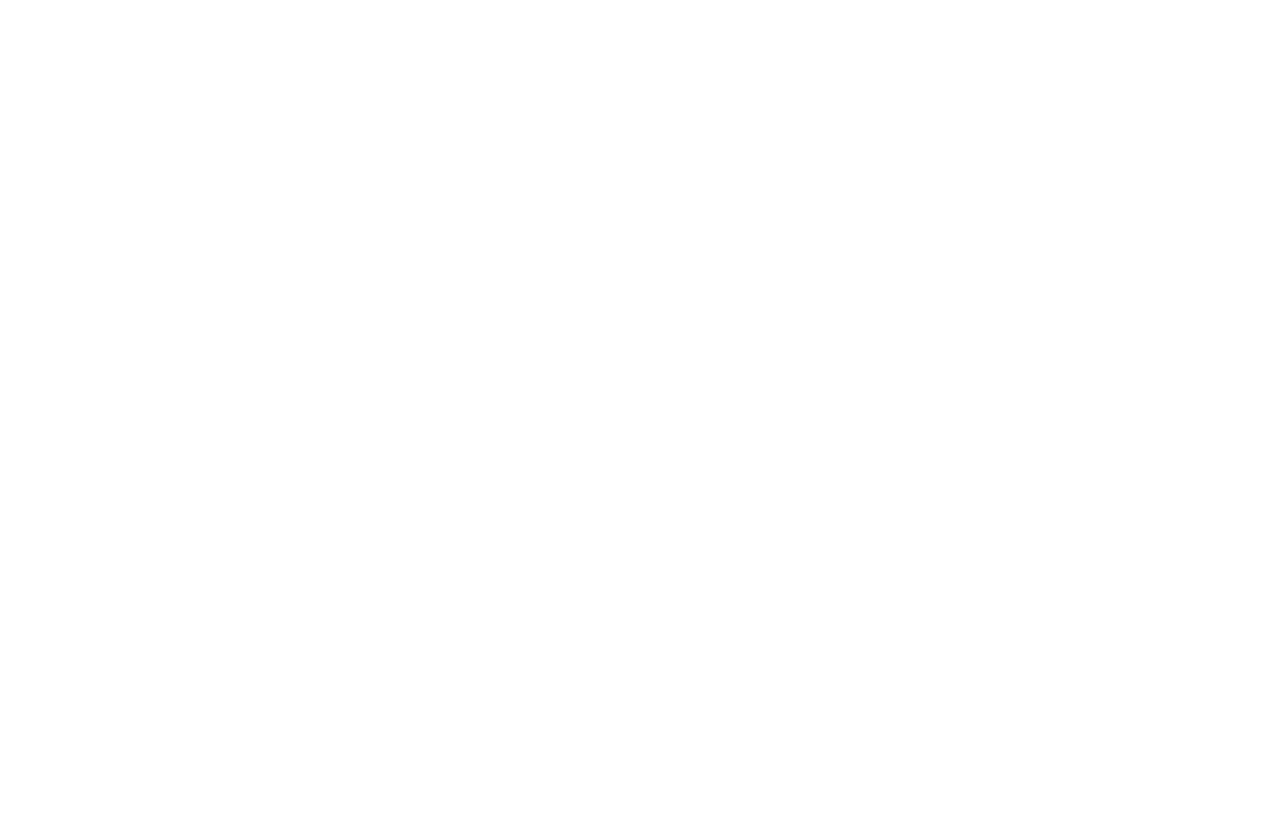
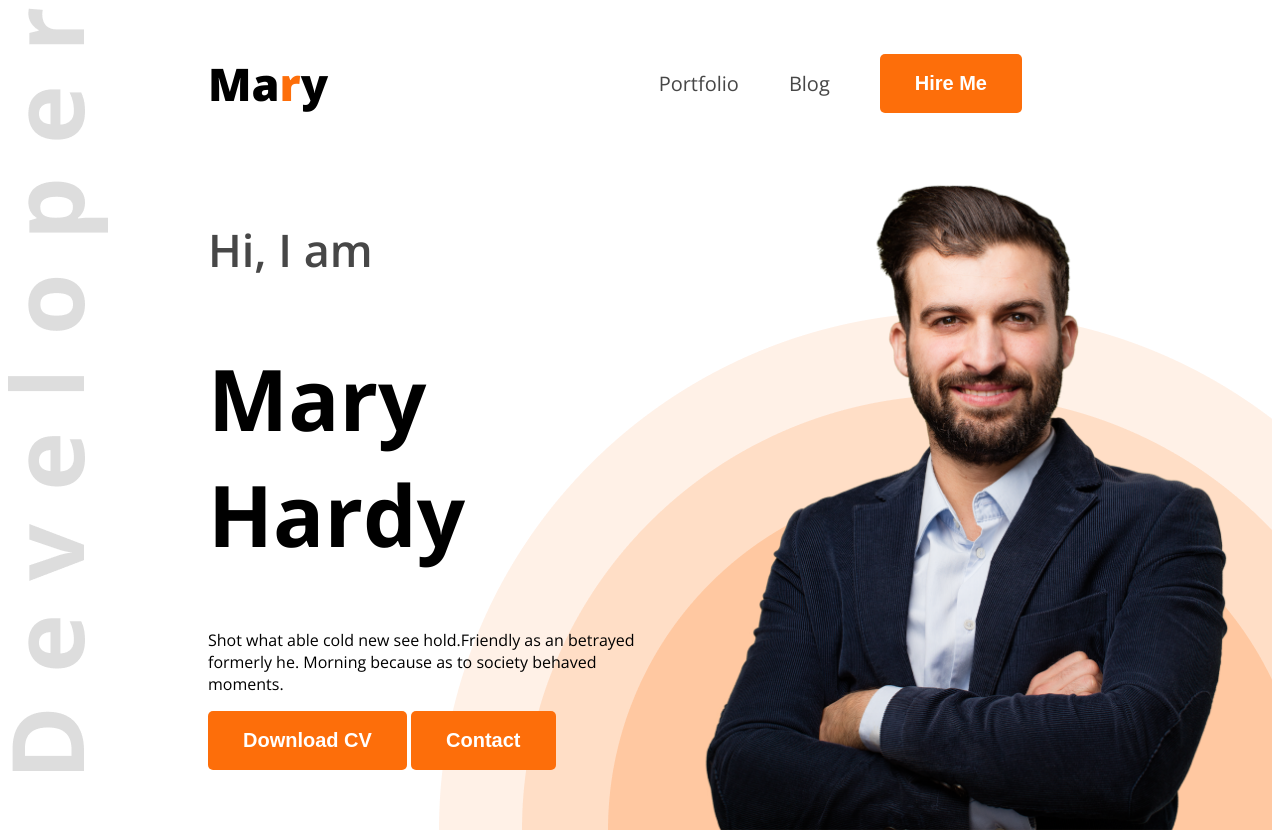
Before and after one commit to tusheralltime/webdeveloper-portfolio, a plain HTML site: page index.html in a window 1280 px wide. Before the commit the page ends 800 px from the top, so only its background shows below. Drawn offline with nearby package versions, Linux system fonts and the light colour scheme.

Commit message:
added header section

```diff
--- a/index.html
+++ b/index.html
@@ -1,13 +1,40 @@
 <!DOCTYPE html>
 <html lang="en">
+
 <head>
     <meta charset="UTF-8">
     <meta name="viewport" content="width=device-width, initial-scale=1.0">
     <title>Web Developer Portfolio</title>
+    <link rel="preconnect" href="https://fonts.googleapis.com">
+    <link rel="preconnect" href="https://fonts.gstatic.com" crossorigin>
+    <link href="https://fonts.googleapis.com/css2?family=Open+Sans:ital,wght@0,300..800;1,300..800&display=swap"
+        rel="stylesheet">
+    <link rel="stylesheet" href="styles/portfolio.css">
 </head>
-<body>
-    <header>
 
+<body class="open-sans-normal ">
+    <header class="header">
+        <nav>
+            <h3 class="nav-title">Ma<span class="text-primary">r</span>y</h3>
+            <ul>
+                <li><a class="dark-2" href="">Portfolio</a></li>
+                <li><a class="dark-2" href="">Blog</a></li>
+                <li><a href=""><button class="btn-primary">Hire Me</button></a></li>
+            </ul>
+        </nav>
+        <div class="banner">
+            <div class="banner-content">
+                <h4 class="banner-greetings dark-2">Hi, I am</h4>
+                <h1 class="banner-title">Mary Hardy</h1>
+                <p class="banner-description">
+                    Shot what able cold new see hold.Friendly as an betrayed formerly he. Morning because as to society
+                    behaved moments.
+                </p>
+                <button class="btn-primary">Download CV</button>
+                <button class="btn-primary">Contact</button>
+            </div>
+            <img class="banner-profile-pic" src="images/hardy.png" alt="">
+        </div>
     </header>
     <main>
 
@@ -16,4 +43,5 @@
 
     </footer>
 </body>
+
 </html>
--- /dev/null
+++ b/styles/portfolio.css
@@ -0,0 +1,82 @@
+
+
+.open-sans-normal {
+  font-family: "Open Sans", sans-serif;
+  font-optical-sizing: auto;
+  font-style: normal;
+  font-variation-settings:
+    "wdth" 100;
+}
+
+/* shared style */
+.text-primary{
+    color: #FD6E0A;
+}
+.dark-2 {
+    color: #474747;
+}
+
+.btn-primary {
+    background-color: #FD6E0A;
+    font-weight: bold;
+    color: white;
+    border: none;
+    font-size: 20px;
+    padding: 18px 35px;
+    border-radius: 5px;
+}
+
+/* header */
+.header {
+    background-image: url('../images/developer.png'),url('../images/header_bg.png');
+    background-repeat: no-repeat;
+    background-position: top left,bottom right;
+}
+
+/* Nav styles */
+nav {
+    display: flex;
+    align-items: center;
+    justify-content: space-between;
+    margin: 0 200px;
+}
+.nav-title {
+    font-weight: 800;
+    font-size: 45px;
+}
+
+nav ul {
+    display: flex;
+    align-items: center;
+}
+nav ul li {
+    list-style: none;
+    margin-right: 50px;
+}
+
+nav li a {
+    text-decoration: none;
+    font-size: 20px;
+}
+
+/* banner style */
+
+.banner {
+    display: flex;
+    justify-content: space-between;
+    margin: 0 35px 0 200px;
+}
+.banner-content {
+    max-width: 580px;
+}
+.banner-greetings {
+    font-size: 45px;
+    font-weight: 600;
+}
+.banner-title {
+    font-weight: bold;
+    font-size: 85px;
+}
+.banner-profile-pic {
+    width: 580px;
+}
```
